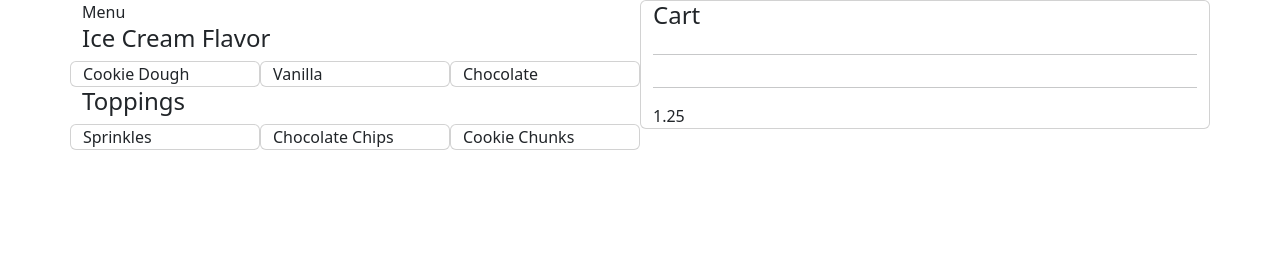
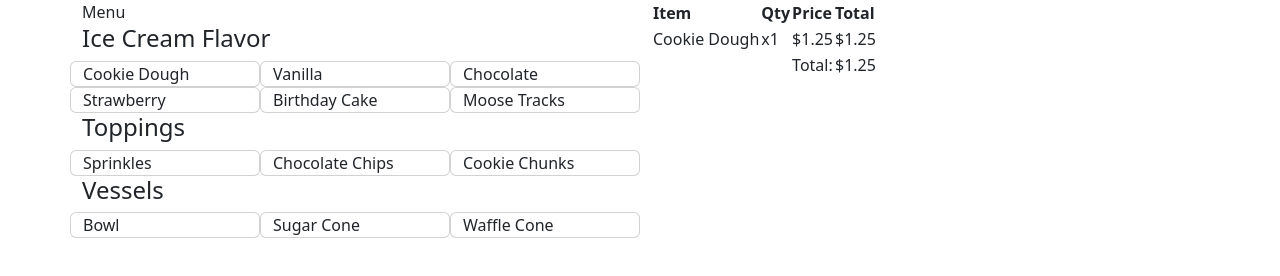
Before and after one commit to nigelsprague/icecream-parlor, a plain HTML site: page index.html in a window 1280 px wide. Both pictures are taken after a click on the element "Cookie Dough". Drawn offline with nearby package versions, Linux system fonts and the light colour scheme.

Commit message:
meets requirements

```diff
--- a/app.js
+++ b/app.js
@@ -4,9 +4,15 @@ const iceCream = [
   { name: 'Cookie Dough', price: 1.25, quantity: 0, type: 'scoop' },
   { name: 'Vanilla', price: 1, quantity: 0, type: 'scoop' },
   { name: 'Chocolate', price: 1.25, quantity: 0, type: 'scoop' },
+  { name: 'Strawberry', price: 1.25, quantity: 0, type: 'scoop' },
+  { name: 'Birthday Cake', price: 2, quantity: 0, type: 'scoop' },
+  { name: 'Moose Tracks', price: 2.25, quantity: 0, type: 'scoop' },
   { name: 'Sprinkles', price: 0.25, quantity: 0, type: 'topping' },
   { name: 'Chocolate Chips', price: 0.25, quantity: 0, type: 'topping' },
-  { name: 'Cookie Chunks', price: 0.50, quantity: 0, type: 'topping' }
+  { name: 'Cookie Chunks', price: 0.50, quantity: 0, type: 'topping' },
+  { name: 'Bowl', price: 0, quantity: 0, type: 'vessel' },
+  { name: 'Sugar Cone', price: 0.25, quantity: 0, type: 'vessel' },
+  { name: 'Waffle Cone', price: 0.50, quantity: 0, type: 'vessel' }
 ]
 
 function orderItem(itemName) {
@@ -34,6 +40,33 @@ function calcTotal() {
 }
 
 function drawOrder() {
+  let orderContent = ''
+  let orderElement = ''
+  orderElement = document.getElementById('cart')
+  for (let i = 0; i < iceCream.length; i++) {
+    let item = iceCream[i]
+    if (item.quantity > 0) {
+      orderContent +=
+        `<tr>
+          <td>${item.name}</td>
+          <td>x${item.quantity}</td>
+          <td>$${item.price}</td>
+          <td>$${(item.quantity * item.price).toFixed(2)}</td>
+        </tr>`
+    }
+  }
+  orderElement.innerHTML = orderContent
+
   let grandTotal = calcTotal()
-  document.getElementById('total').innerText = grandTotal.toFixed(2)
+  document.getElementById('total').innerText = '$' + grandTotal.toFixed(2)
 }
+
+// function freeStuff() {
+//   for (let i = 0; i < iceCream.length; i++) {
+//     let item = iceCream[i]
+//     let bowl = iceCream[9]
+//     if (item.quantity <= 2) {
+//       item.price = 0
+//     }
+//   }
+// }
--- a/index.html
+++ b/index.html
@@ -21,36 +21,44 @@
             <div onclick="orderItem('Cookie Dough')" class="col-md-4 card">Cookie Dough</div>
             <div onclick="orderItem('Vanilla')" class="col-md-4 card">Vanilla</div>
             <div onclick="orderItem('Chocolate')" class="col-md-4 card">Chocolate</div>
-            <!-- <div class="col-md-4 card"></div>
-            <div class="col-md-4 card"></div>
-            <div class="col-md-4 card"></div> -->
+            <div onclick="orderItem('Strawberry')" class="col-md-4 card">Strawberry</div>
+            <div onclick="orderItem('Birthday Cake')" class="col-md-4 card">Birthday Cake</div>
+            <div onclick="orderItem('Moose Tracks')" class="col-md-4 card">Moose Tracks</div>
           </section>
           <section class="row">
             <h4>Toppings</h4>
-            <div class="col-md-4 card">Sprinkles</div>
-            <div class="col-md-4 card">Chocolate Chips</div>
-            <div class="col-md-4 card">Cookie Chunks</div>
-            <!-- <section class="row">Vessels
-              <div class="col-md-4 card"></div>
-              <div class="col-md-4 card"></div>
-              <div class="col-md-4 card"></div>
-            </section> -->
+            <div onclick="orderItem('Sprinkles')" class="col-md-4 card">Sprinkles</div>
+            <div onclick="orderItem('Chocolate Chips')" class="col-md-4 card">Chocolate Chips</div>
+            <div onclick="orderItem('Cookie Chucks')" class="col-md-4 card">Cookie Chunks</div>
+          </section>
+          <section class="row">
+            <h4>Vessels</h4>
+            <div onclick="orderItem('Bowl')" class="col-md-4 card">Bowl</div>
+            <div onclick="orderItem('Sugar Cone')" class="col-md-4 card">Sugar Cone</div>
+            <div onclick="orderItem('Waffle Cone')" class="col-md-4 card">Waffle Cone</div>
           </section>
         </div>
         <div class="col-md-6">
-          <section class="row">
-            <div class="col card">
-              <div class="col-12">
-                <h4>Cart</h4>
-              </div>
-              <hr>
-              <div id="cart" class="col-12"></div>
-              <hr>
-              <div id="total" class="col-12">Total</div>
-            </div>
-          </section>
+          <table>
+            <thead>
+              <tr>
+                <th>Item</th>
+                <th>Qty</th>
+                <th>Price</th>
+                <th>Total</th>
+              </tr>
+            </thead>
+            <tbody id="cart">
+
+            </tbody>
+            <tr>
+              <td></td>
+              <td></td>
+              <td>Total:</td>
+              <td id="total">$0.00</td>
+            </tr>
+          </table>
         </div>
-      </section>
     </div>
   </main>
   <script src="app.js"></script>
```
